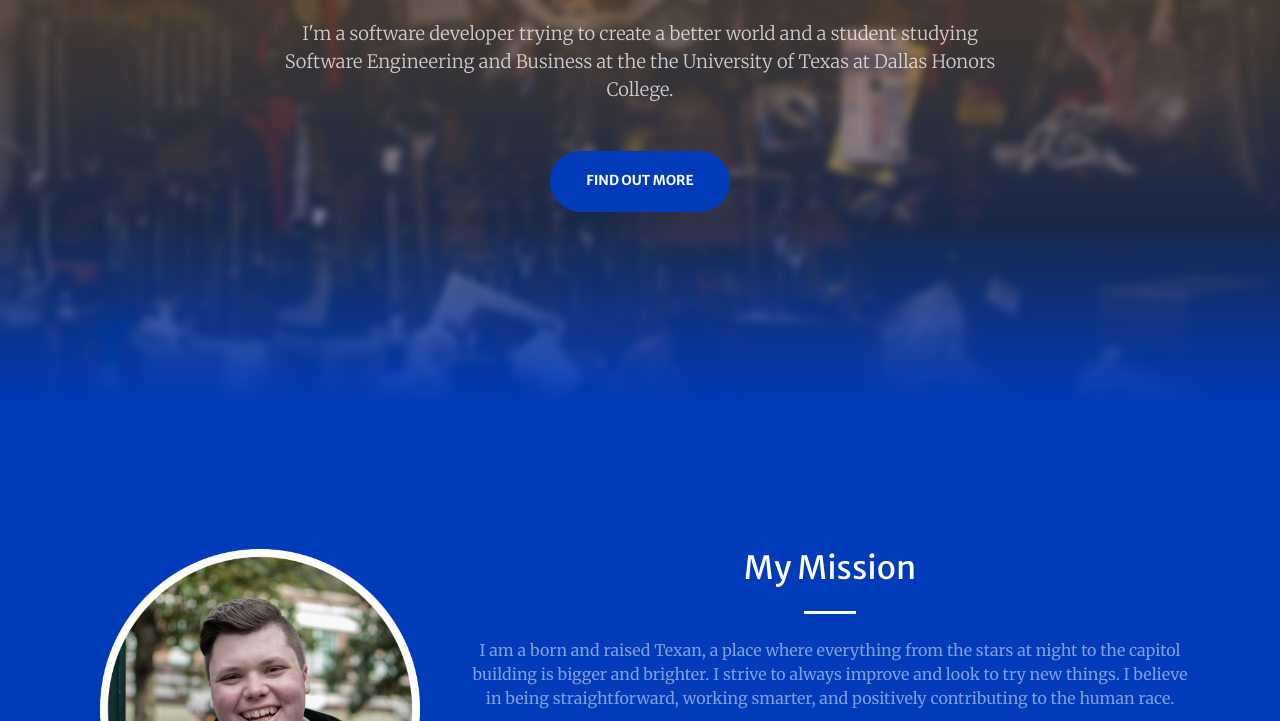
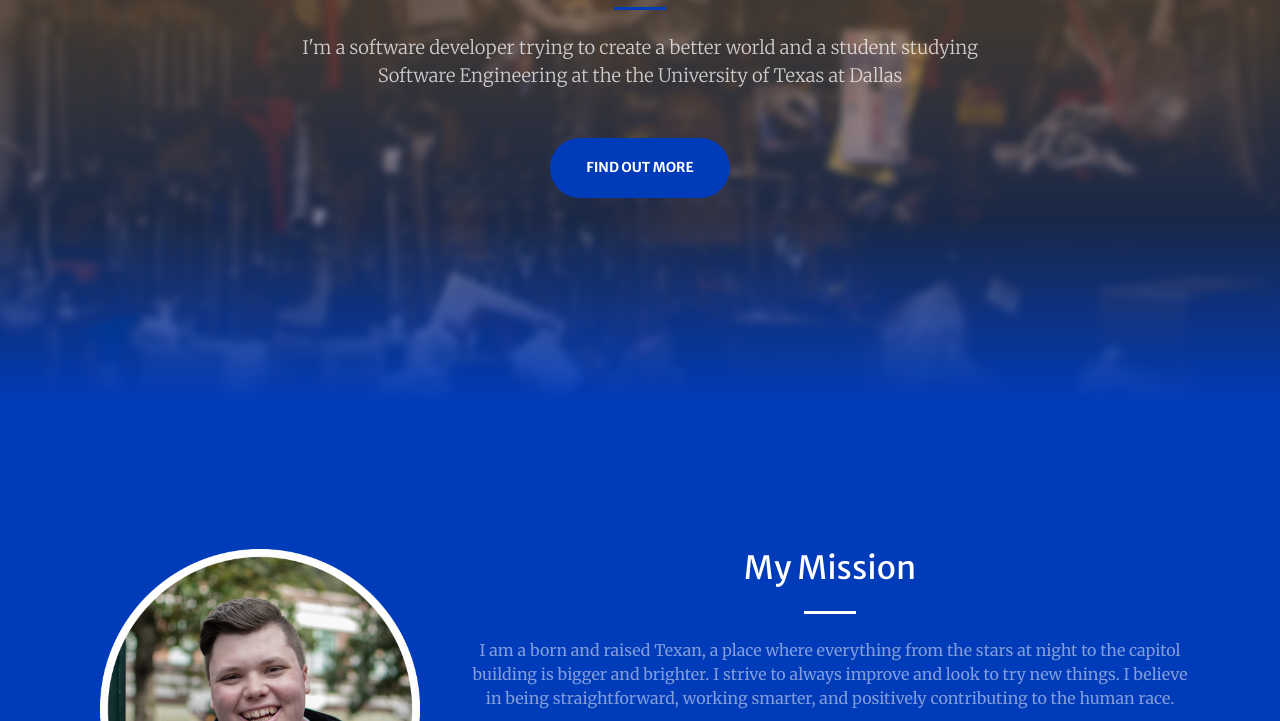
Before and after one commit to emccosky/emccosky.github.io, a website with bundled scripts: page index.html in a window 1280 px wide. Shown: the part 379-1100 px from the top of the page. Built offline with nearby package versions, Linux system fonts and the light colour scheme.

Commit message:
temporary updates until overhaul

```diff
--- a/index.html
+++ b/index.html
@@ -59,7 +59,7 @@
           <hr class="divider my-4">
         </div>
         <div class="col-lg-8 align-self-baseline">
-          <p class="text-white-75 font-weight-light mb-5">I'm a software developer trying to create a better world and a student studying Software Engineering and Business at the the University of Texas at Dallas Honors College.</p>
+          <p class="text-white-75 font-weight-light mb-5">I'm a software developer trying to create a better world and a student studying Software Engineering at the the University of Texas at Dallas</p>
           <a class="btn btn-primary btn-xl js-scroll-trigger" href="#about">Find Out More</a>
         </div>
       </div>
```
Also changed, not shown: README.md, 1 other file.
